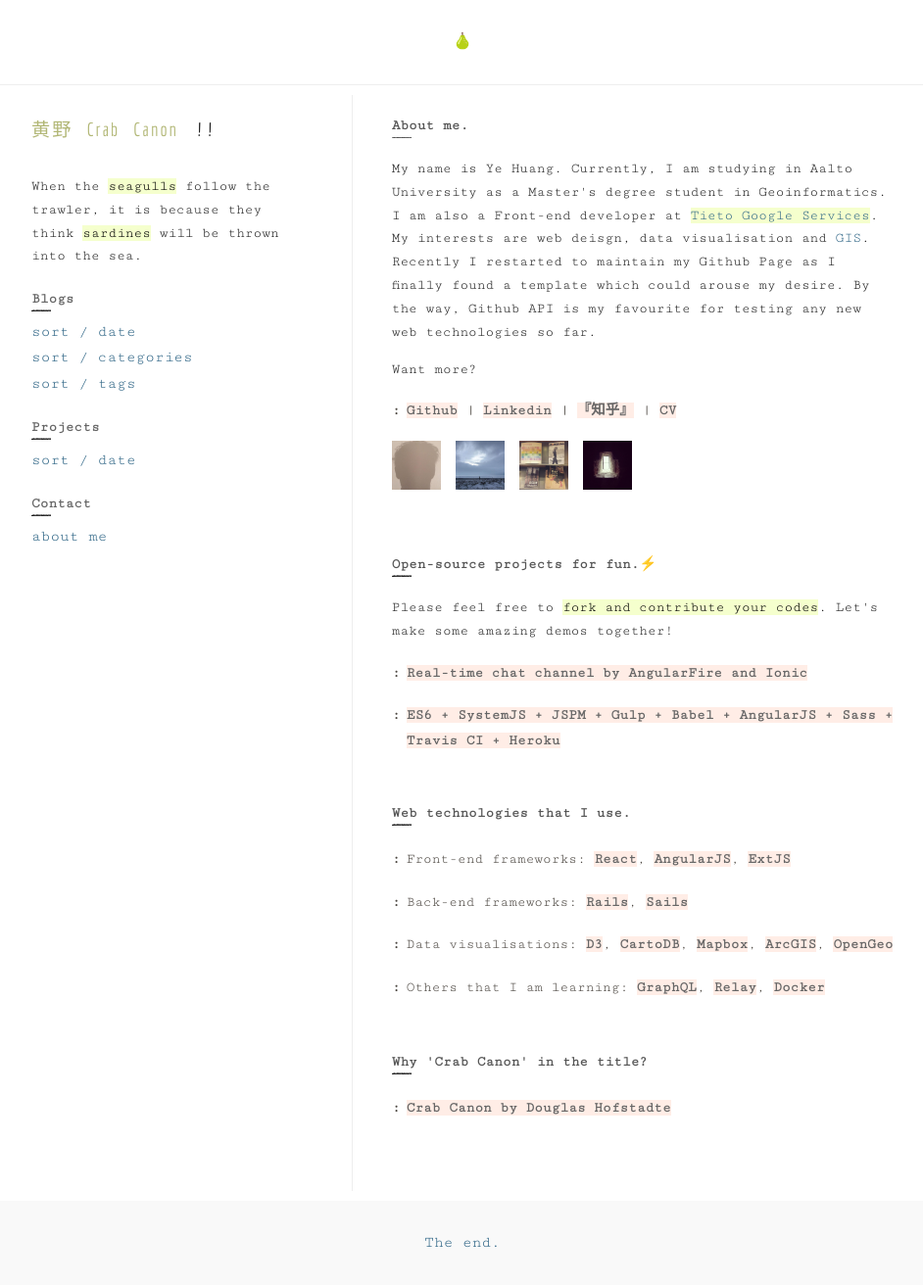
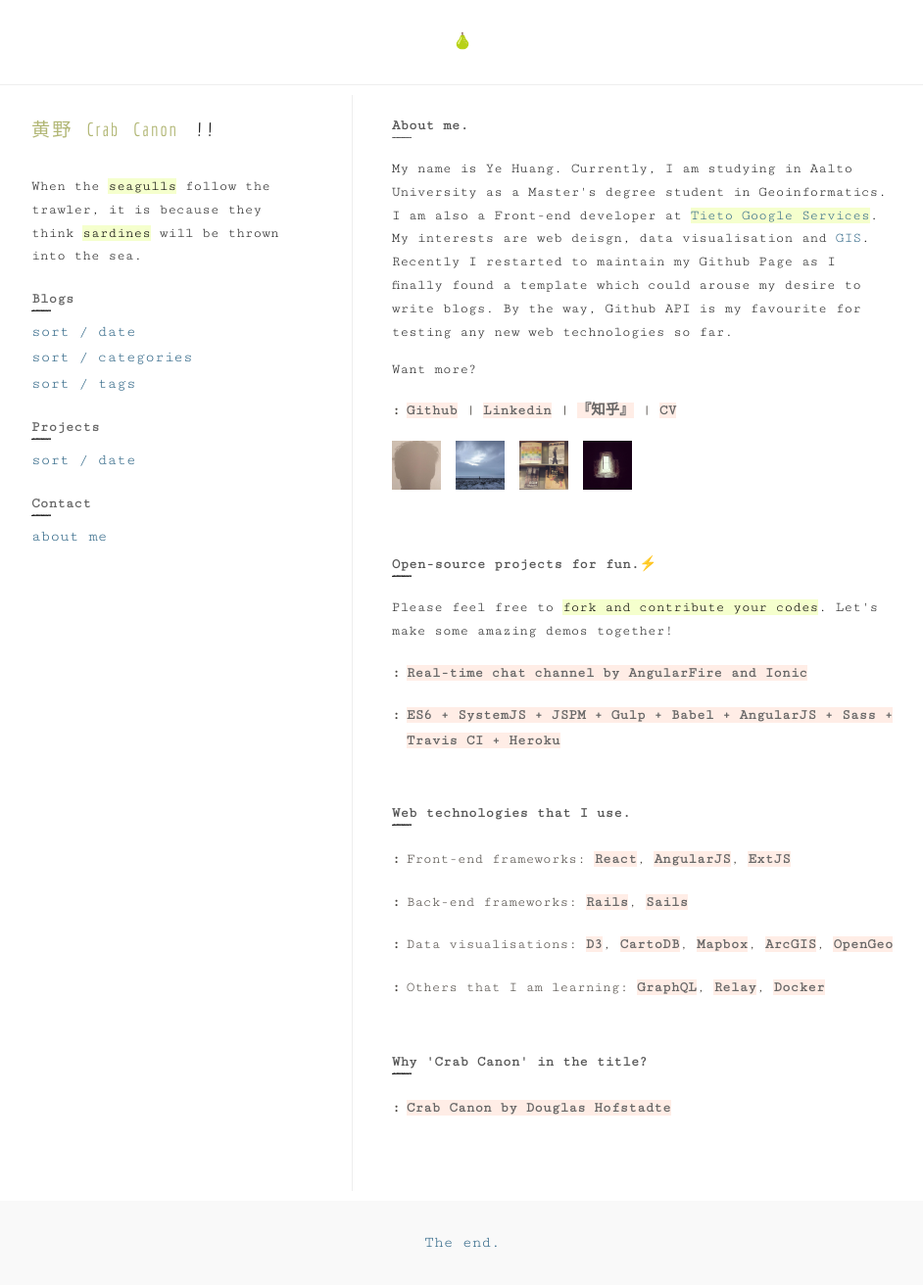
Before and after one commit to crabcanon/crabcanon.github.com, a Jekyll site: the page built from about/index.md, in a window 1280 px wide. Shown: the whole page at 98% size, without its empty margins (168-1110 px from the left). Built offline with Jekyll 4.4.1, drawn with Linux system fonts in a browser that asks for light colours; emoji names are drawn with the system emoji font.

Commit message:
Update about page

```diff
--- a/about/index.md
+++ b/about/index.md
@@ -4,7 +4,7 @@
 
 <div class="about-page">
   <p class="sidebar-title about-me">About me.</p>
-  <p class="about-p">My name is Ye Huang. Currently, I am studying in Aalto University as a Master's degree student in Geoinformatics. I am also a Front-end developer at <mark><a href="https://www.tieto.com/">Tieto Google Services</a></mark>. My interests are web deisgn, data visualisation and <a href="http://www.esri.com/what-is-gis">GIS</a>. Recently I restarted to maintain my Github Page as I finally found a template which could arouse my desire. By the way, Github API is my favourite for testing any new web technologies so far.</p>
+  <p class="about-p">My name is Ye Huang. Currently, I am studying in Aalto University as a Master's degree student in Geoinformatics. I am also a Front-end developer at <mark><a href="https://www.tieto.com/">Tieto Google Services</a></mark>. My interests are web deisgn, data visualisation and <a href="http://www.esri.com/what-is-gis">GIS</a>. Recently I restarted to maintain my Github Page as I finally found a template which could arouse my desire to write blogs. By the way, Github API is my favourite for testing any new web technologies so far.</p>
   <p class="about-p">Want more?</p>
   <ul class="list">
     <li><a href="https://github.com/crabcanon">Github</a> | <a href="https://fi.linkedin.com/pub/huang-ye/4a/668/425">Linkedin</a> | <a href="http://www.zhihu.com/people/ye-huang-7-35">『知乎』</a> | <a href="/images/CV.pdf">CV</a></li>
```
